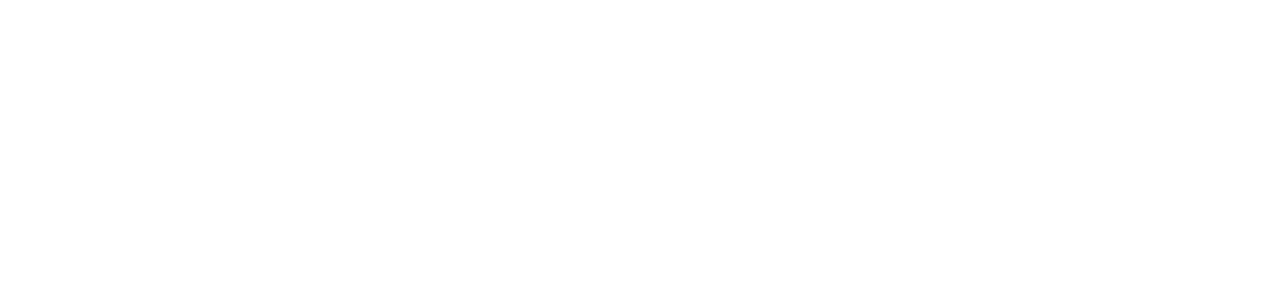
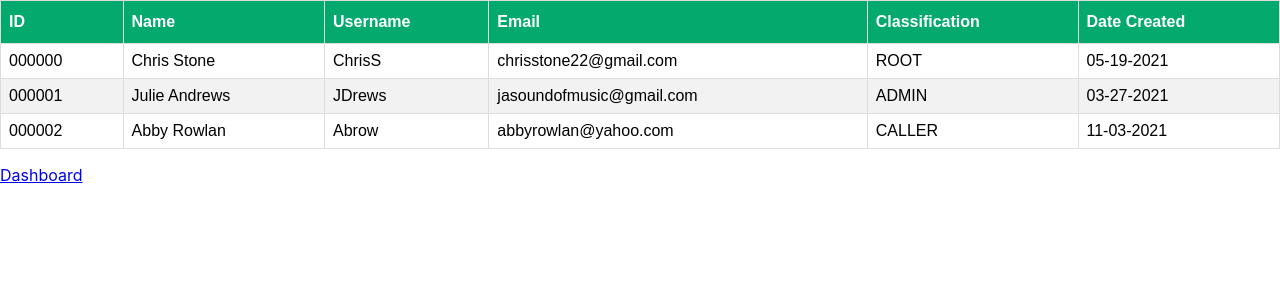
Before and after one commit to tobyebarb/ualr-bound, a React (Create React App) app in the folder ualr-bound/: page /registerRequest in a window 1280 px wide. Shown: the top 300 px of the page. Built offline with nearby package versions, Linux system fonts and the light colour scheme.

Commit message:
Added a table for the Registration page

```diff
--- a/ualr-bound/package.json
+++ b/ualr-bound/package.json
@@ -14,6 +14,7 @@
     "react-dom": "^17.0.2",
     "react-router-dom": "^5.3.0",
     "react-scripts": "4.0.3",
+    "react-table": "^7.7.0",
     "styled-components": "^5.3.1",
     "web-vitals": "^1.1.2"
   },
--- a/ualr-bound/src/App.js
+++ b/ualr-bound/src/App.js
@@ -4,6 +4,7 @@
 import LoginPage from "./pages/LoginPage/LoginPage";
 import { BrowserRouter as Router, Switch, Route } from "react-router-dom";
 import RegisterPage from "./pages/RegisterPage/RegisterPage";
+import RegistrationRequestPage from "./pages/RegistrationRequestPage/RegistrationRequestPage";
 import injectContext from "./store/appContext";
 import DashboardPage from "./pages/DashboardPage/DashboardPage";
 
@@ -27,6 +28,7 @@
         <Route exact path="/" component={DashboardPage} />
         <Route exact path="/login" component={LoginPage} />
         <Route exact path="/register" component={RegisterPage} />
+        <Route exact path="/registerRequest" component={RegistrationRequestPage} />
       </div>
     </Router>
   );
--- a/ualr-bound/src/pages/DashboardPage/DashboardPage.js
+++ b/ualr-bound/src/pages/DashboardPage/DashboardPage.js
@@ -3,6 +3,7 @@
 import { Redirect, useHistory } from "react-router-dom";
 import * as constants from "../../utils/Constants";
 import { Context } from "../../store/appContext";
+import {Link, BrowserRouter} from "react-router-dom"
 
 const DashboardPage = () => {
   const { store, actions } = useContext(Context);
@@ -21,6 +22,19 @@
         <h1>UALR Bound Dashboard :)</h1>
         <h2>{store.message === null ? "Loading..." : store.message}</h2>
         <button onClick={actions.logout}>Logout</button>
+        <button>{               <BrowserRouter>
+                <Link
+                  to="/registerRequest"
+                  onClick={() => {
+                    window.location.href = "/registerRequest";
+                  }}
+                  content={focusColor}
+                >
+                  RegisterRequestPage
+                </Link>
+              </BrowserRouter>
+  }
+        </button>
       </div>
     );
   } else {
--- a/ualr-bound/src/pages/LoginPage/LoginPage.css
+++ b/ualr-bound/src/pages/LoginPage/LoginPage.css
@@ -5,7 +5,7 @@
     display: flex;
     flex-direction: row;
     justify-content: center;
-    height: 100vh;
+    height: 100%;
 }
 
 .hovering-image-container {
@@ -29,7 +29,7 @@
     border: none;
     background: transparent;
     box-sizing: border-box;
-    width: 80%;
+    width: 100%;
 
 
     font-family: Montserrat;
--- /dev/null
+++ b/ualr-bound/src/pages/RegistrationRequestPage/Columns.js
@@ -0,0 +1,26 @@
+export const COLUMNS = [
+    {
+        Header: "ID",
+        accessor: 'id'
+      },
+      {
+        Header: "Name",
+        accessor: "name"
+      },
+      {
+        Header: "Username",
+        accessor: "username"
+      },
+      {
+        Header: "Email",
+        accessor: "email"
+      },
+      {
+        Header: "Classification",
+        accessor: "accessLevel"
+      },
+      {
+        Header: "Date Created",
+        accessor: "dateCreated"
+      }
+]
--- /dev/null
+++ b/ualr-bound/src/pages/RegistrationRequestPage/RegistrationRequestPage.css
@@ -0,0 +1,70 @@
+
+/*.registration-request-container{
+    background-image: linear-gradient(128.95deg, #4D212C 51.1%, #A64961 94.27%);
+    margin: 30px auto;
+    overflow: auto;
+    width: 1920px;
+    height: 1080px;
+    padding: 30px;
+}
+
+.registration-request-container h3{
+    display: flex;
+    align-items: center;
+    justify-content: space-between;
+    padding: 10px 20px;
+}
+
+.request-table{
+    position: absolute;
+    width: 1368px;
+    height: 793px;
+    left: 40px;
+    top: 25px;
+    margin: 5px;
+    filter: drop-shadow(0px 4px 4px rgba(0, 0, 0, 0.25));
+    border-radius: 25px;
+}
+
+.request-table td, .request-table th{
+    display: flex;
+    align-items: center;
+    justify-content: space-between;
+    padding: 10px 20px;
+    border: 1px solid #ddd;
+}
+
+.request-table tr:nth-child(odd){
+    background-color: #f2f2f2;
+}
+
+.request-table th{
+    padding-top: 12px;
+    padding-bottom: 12px;
+    text-align: center;
+    background-color:grey;
+}
+*/
+
+.request-table {
+    font-family: Arial, Helvetica, sans-serif;
+    border-collapse: collapse;
+    width: 100%;
+  }
+
+  .request-table td, .request-table th {
+    border: 1px solid #ddd;
+    padding: 8px;
+  }
+
+  .request-table tr:nth-child(even){background-color: #f2f2f2;}
+
+  .request-table tr:hover {background-color: #ddd;}
+
+  .request-table th {
+    padding-top: 12px;
+    padding-bottom: 12px;
+    text-align: left;
+    background-color: #04AA6D;
+    color: white;
+  }
--- /dev/null
+++ b/ualr-bound/src/pages/RegistrationRequestPage/RegistrationRequestPage.js
@@ -0,0 +1,91 @@
+import { Link, BrowserRouter } from "react-router-dom";
+import { useState, useMemo } from "react";
+import { useTable } from "react-table";
+import { COLUMNS } from "./Columns";
+import "./RegistrationRequestPage.css";
+
+const RegistrationRequestPage = () => {
+  const [requests, setRequests] = useState([
+    {
+      id: "000000",
+      name: "Chris Stone",
+      username: "ChrisS",
+      email: "chrisstone22@gmail.com",
+      accessLevel: "ROOT",
+      dateCreated: "05-19-2021",
+    },
+    {
+      id: "000001",
+      name: "Julie Andrews",
+      username: "JDrews",
+      email: "jasoundofmusic@gmail.com",
+      accessLevel: "ADMIN",
+      dateCreated: "03-27-2021",
+    },
+    {
+      id: "000002",
+      name: "Abby Rowlan",
+      username: "Abrow",
+      email: "abbyrowlan@yahoo.com",
+      accessLevel: "CALLER",
+      dateCreated: "11-03-2021",
+    },
+  ]);
+
+  const columns = useMemo(() => COLUMNS, []);
+  const data = useMemo(() => requests, []);
+
+  const tableInstance = useTable({
+    columns: columns,
+    data: data,
+  });
+
+  const { getTableProps, getTableBodyProps, headerGroups, rows, prepareRow } =
+    tableInstance;
+
+  return (
+    <div>
+      <table className="request-table" {...getTableProps()}>
+        <thead>
+          {headerGroups.map((headerGroup) => (
+            <tr {...headerGroup.getHeaderGroupProps}>
+              {headerGroup.headers.map((column) => (
+                <th {...column.getHeaderProps()}>{column.render("Header")}</th>
+              ))}
+            </tr>
+          ))}
+        </thead>
+        <tbody {...getTableBodyProps()}>
+          {rows.map((row) => {
+            prepareRow(row);
+            return (
+              <tr {...row.getRowProps()}>
+                {
+                  row.cells.map((cell) => {
+                    return <td {...cell.getCellProps()}>{cell.render("Cell")}</td>
+                  })
+                }
+              </tr>
+            );
+          })}
+        </tbody>
+      </table>
+      <div>
+        <p>
+          <BrowserRouter>
+            <Link
+              to="/"
+              onClick={() => {
+                window.location.href = "/";
+              }}
+            >
+              Dashboard
+            </Link>
+          </BrowserRouter>
+        </p>
+      </div>
+    </div>
+  );
+};
+
+export default RegistrationRequestPage;
```
Also changed, not shown: 1 other file (tests, documents, lock files or other folders).
